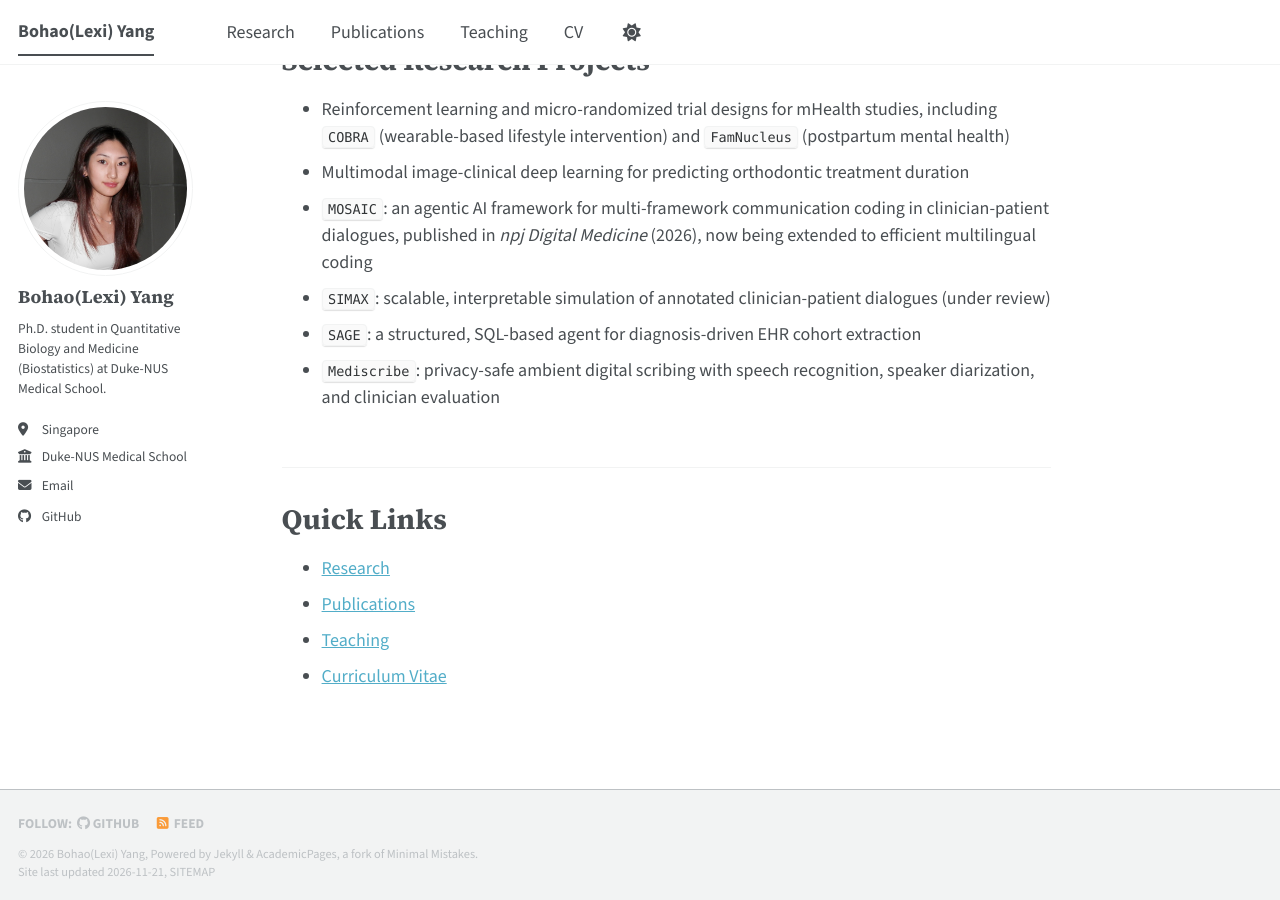
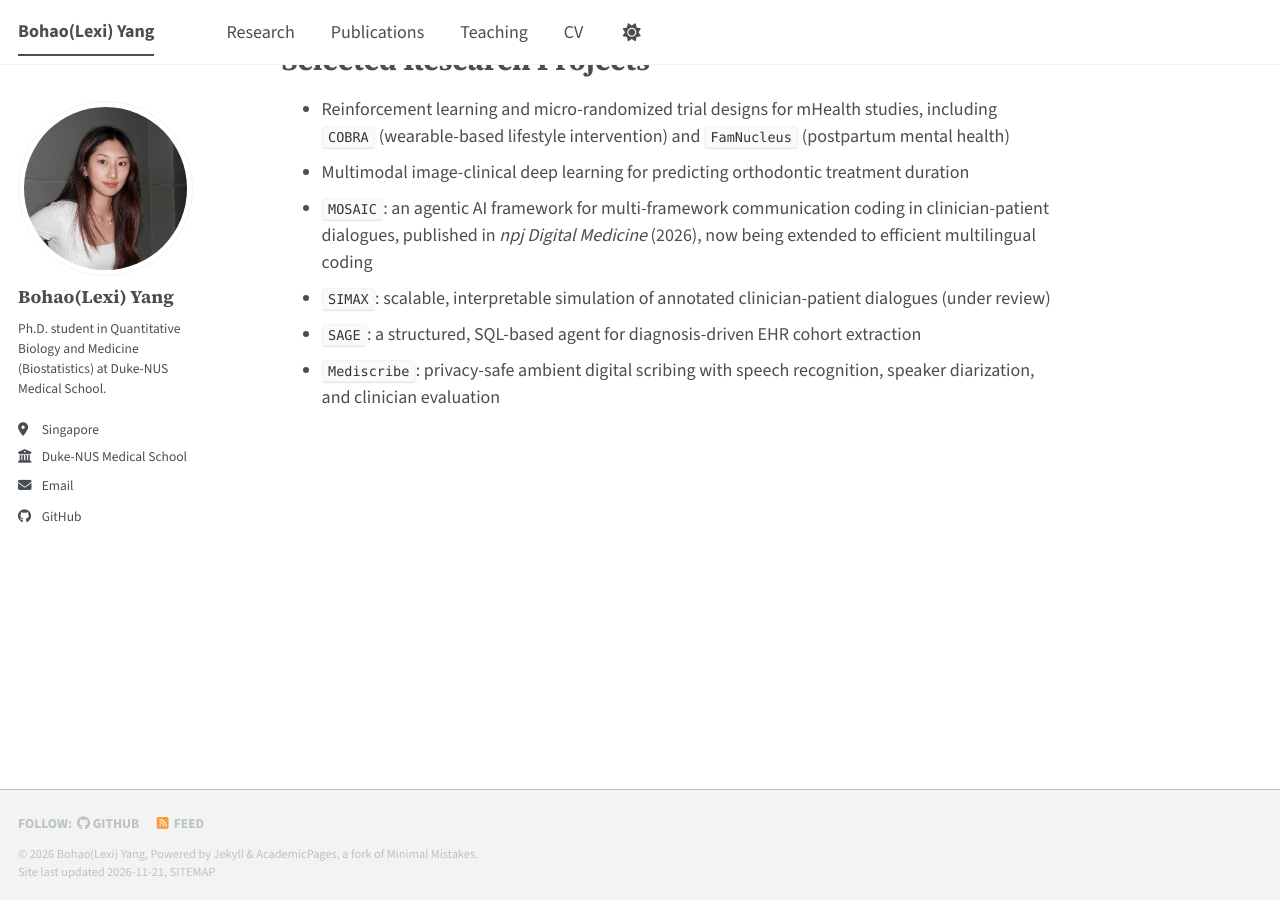
Before and after one commit to bohaoyang1327/bohaoyang1327, a Jekyll site: the page built from _pages/about.md, in a window 1280 px wide and 900 px high, scrolled down 800 px. Built offline with Jekyll 4.4.1, drawn with Linux system fonts in a browser that asks for light colours; a script bundle is joined from its source files by our own code; library files that are not in the unit come from our copies.

Commit message:
remove Quick Links from homepage
Co-Authored-By: Claude Opus 5.5 <noreply@anthropic.com>
Claude-Session: https://claude.ai/code/session_01HRvBuH7qoDjp6HtVzsuj21

```diff
--- a/_pages/about.md
+++ b/_pages/about.md
@@ -31,11 +31,3 @@ Selected Research Projects
 * `SIMAX`: scalable, interpretable simulation of annotated clinician-patient dialogues (under review)
 * `SAGE`: a structured, SQL-based agent for diagnosis-driven EHR cohort extraction
 * `Mediscribe`: privacy-safe ambient digital scribing with speech recognition, speaker diarization, and clinician evaluation
-
-Quick Links
-======
-
-* [Research]({{ base_path }}/research/)
-* [Publications]({{ base_path }}/publications/)
-* [Teaching]({{ base_path }}/teaching/)
-* [Curriculum Vitae]({{ base_path }}/cv/)
```
